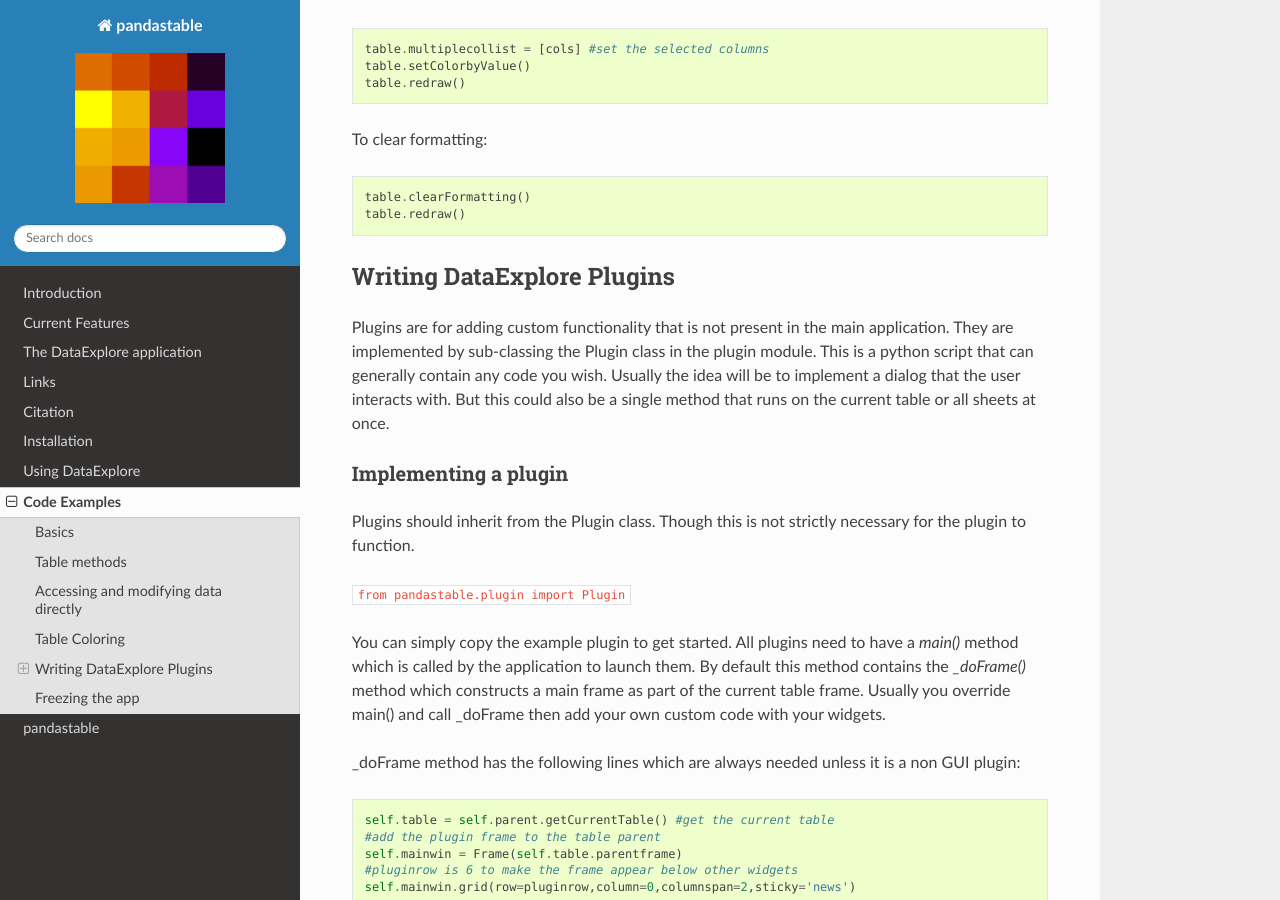
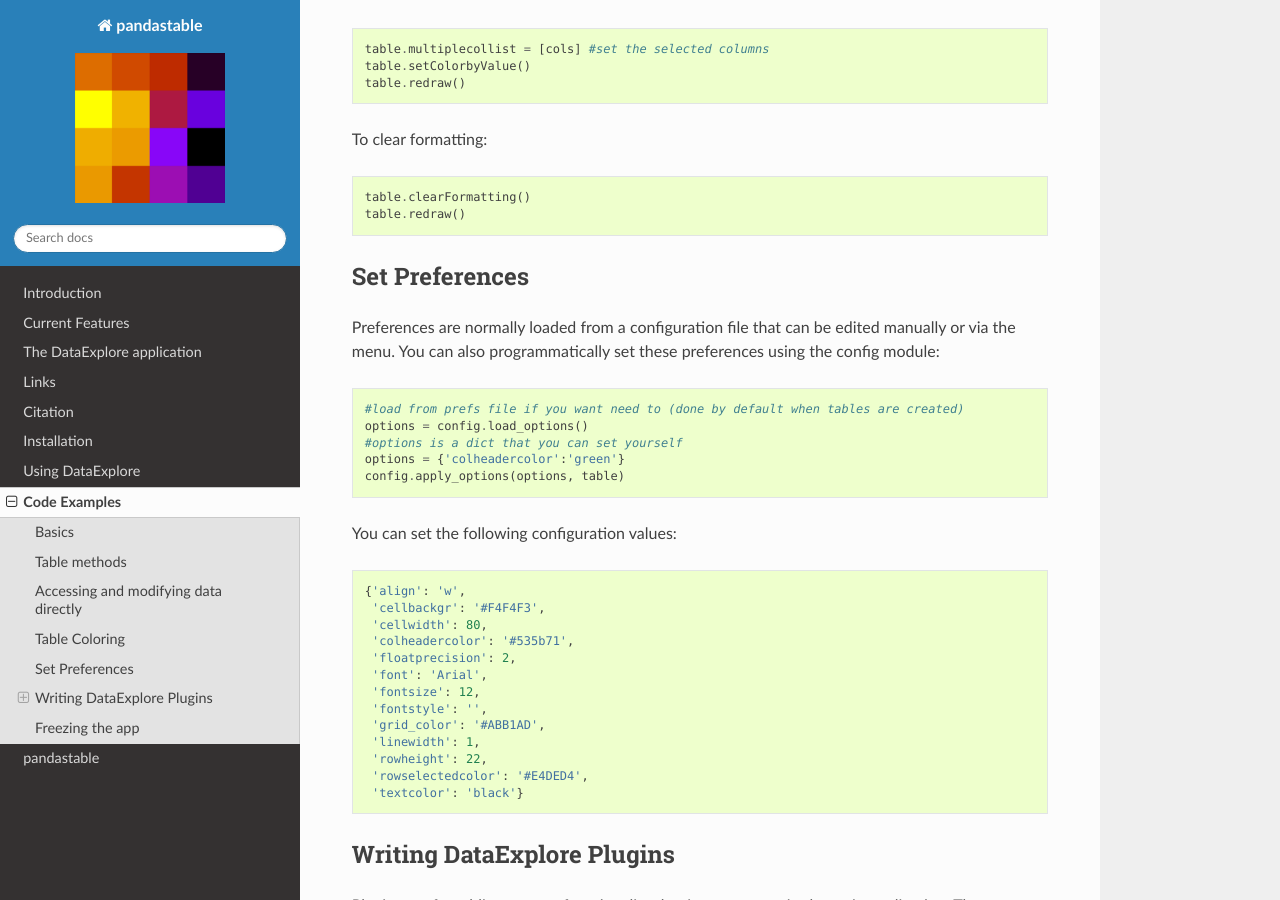
Before and after one commit to dmnfarrell/pandastable, a Sphinx documentation site: the page built from doc/source/examples.rst, in a window 1280 px wide and 900 px high, scrolled down 2647 px. Built offline with Sphinx 7.4.7 and the Read the Docs theme 2.0.0, drawn with Linux system fonts in a browser that asks for light colours.

Commit message:
docs for pref changes in code

```diff
--- a/doc/source/examples.rst
+++ b/doc/source/examples.rst
@@ -116,6 +116,34 @@ To clear formatting::
 	table.clearFormatting()
 	table.redraw()
 
+Set Preferences
+---------------
+
+Preferences are normally loaded from a configuration file that can be edited manually or via the menu. You can also programmatically set these preferences using the config module::
+
+	#load from prefs file if you want need to (done by default when tables are created)
+	options = config.load_options()
+	#options is a dict that you can set yourself
+	options = {'colheadercolor':'green'}
+	config.apply_options(options, table)
+
+You can set the following configuration values::
+
+	{'align': 'w',
+	 'cellbackgr': '#F4F4F3',
+	 'cellwidth': 80,
+	 'colheadercolor': '#535b71',
+	 'floatprecision': 2,
+	 'font': 'Arial',
+	 'fontsize': 12,
+	 'fontstyle': '',
+	 'grid_color': '#ABB1AD',
+	 'linewidth': 1,
+	 'rowheight': 22,
+	 'rowselectedcolor': '#E4DED4',
+	 'textcolor': 'black'}
+
+
 Writing DataExplore Plugins
 ---------------------------
 
```
Also changed, not shown: 3 other files.
